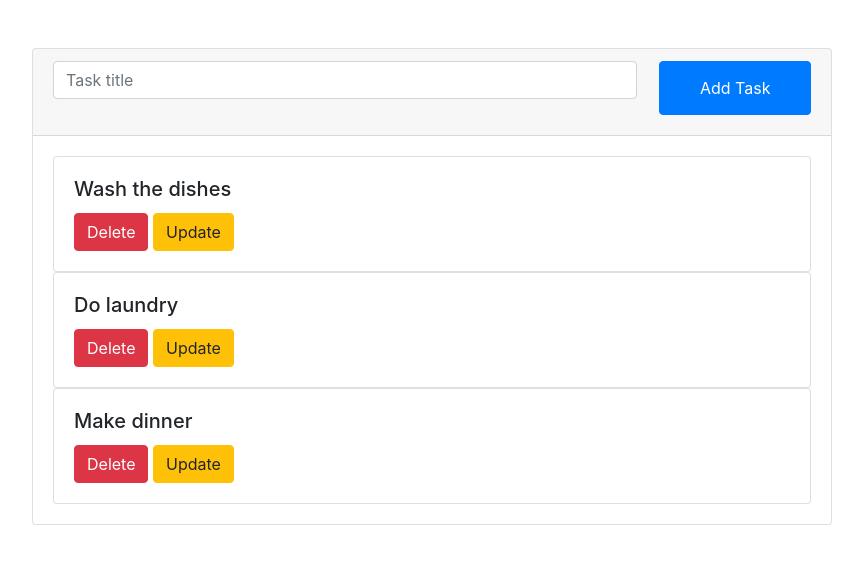
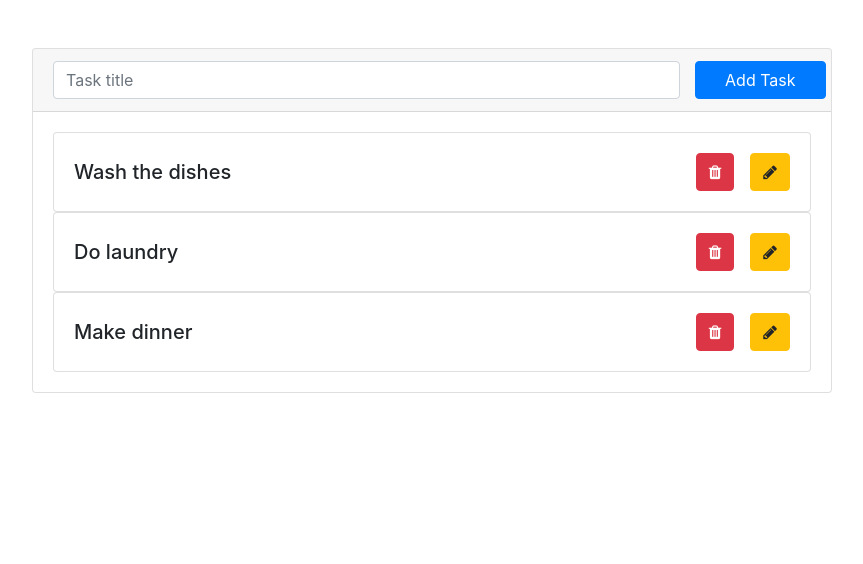
Before and after one commit to Omachonu-prosper/todo-app, a PHP site: page / in a window 1280 px wide. Shown: the top 564 px of the page, without its empty margins (208-1071 px from the left). Run offline with PHP 8.4, Linux system fonts and the light colour scheme.

Commit message:
Improve ui and layout

```diff
--- a/index.php
+++ b/index.php
@@ -24,13 +24,13 @@
    <div class="mr-auto ml-auto mt-5" style="max-width: 50rem">
      <div class="card">
       <div class="card-header">
-        <form action="" method="post" style="display: flex; justify-content: space-between;">
-          <div class="form-group" style="display: inline-block; width: 77%">
-            <label class="sr-only" for="inlineFormInput">Title</label>
-            <input type="text" class="form-control mb-2" id="inlineFormInput" placeholder="Task title" name="task-title" required>
+        <form action="" method="post" class="row">
+          <div class="form-group col-10 mb-0">
+            <label class="sr-only" for="inlineFormInput">Task Title</label>
+            <input type="text" class="form-control" id="inlineFormInput" placeholder="Task title" name="task-title" required>
           </div>
 
-            <button type="submit" name="submit" class="btn btn-primary mb-2" style="width: 20%">Add Task</button>
+            <button type="submit" name="submit" class="btn btn-primary col-2">Add Task</button>
         </form>
       </div>
 
@@ -42,10 +42,18 @@
         <?php } else { ?>
           <?php foreach($tasks as $task) { ?>
             <div class="card">
-              <div class="card-body" data-id="<?php echo $task['id'] ?>">
-                <h5 class="card-title"><?php echo $task['title'] ?></h5>
-                <a href="#" class="btn btn-danger">Delete</a>
-                <a href="#" class="btn btn-warning">Update</a>
+              <div class="card-body row align-items-center" data-id="<?php echo $task['id'] ?>">
+                <h5 class="card-title mb-0 col-10"><?php echo $task['title'] ?></h5>
+
+                <div class="col-2" style="display: flex; justify-content: space-between;">
+                  <a href="#" class="btn btn-danger">
+                    <i class="fa fa-trash"></i>
+                  </a>
+
+                  <a href="#" class="btn btn-warning">
+                    <i class="fa fa-pencil"></i>
+                  </a>
+                </div>
               </div>
             </div>
           <?php } ?>
--- a/templates/header.php
+++ b/templates/header.php
@@ -7,6 +7,9 @@
 
     <!-- Bootstrap CSS -->
     <link rel="stylesheet" href="https://stackpath.bootstrapcdn.com/bootstrap/4.4.1/css/bootstrap.min.css" integrity="sha384-Vkoo8x4CGsO3+Hhxv8T/Q5PaXtkKtu6ug5TOeNV6gBiFeWPGFN9MuhOf23Q9Ifjh" crossorigin="anonymous">
+    <!-- Font awesome CDN -->
+    <link rel="stylesheet" type="text/css" href="./assets/font-awesome/css/font-awesome.min.css">
+
 
     <title>Hello, world!</title>
   </head>
```
